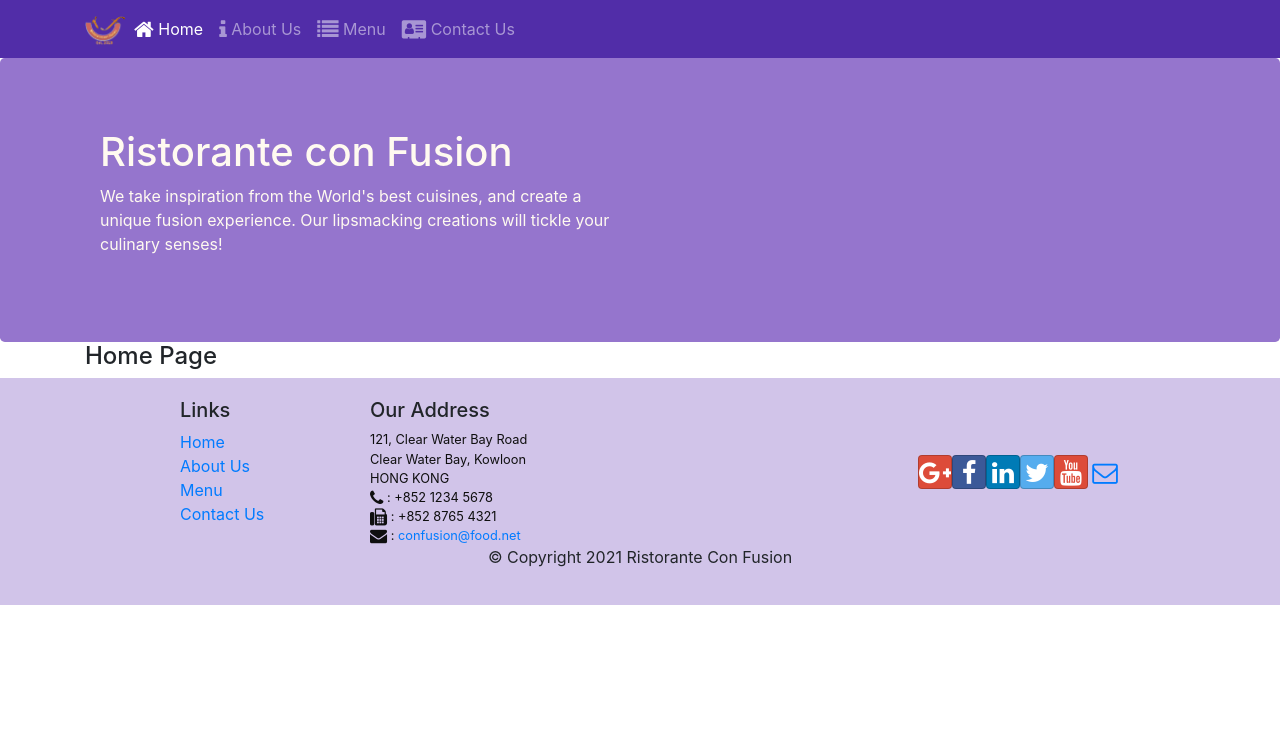
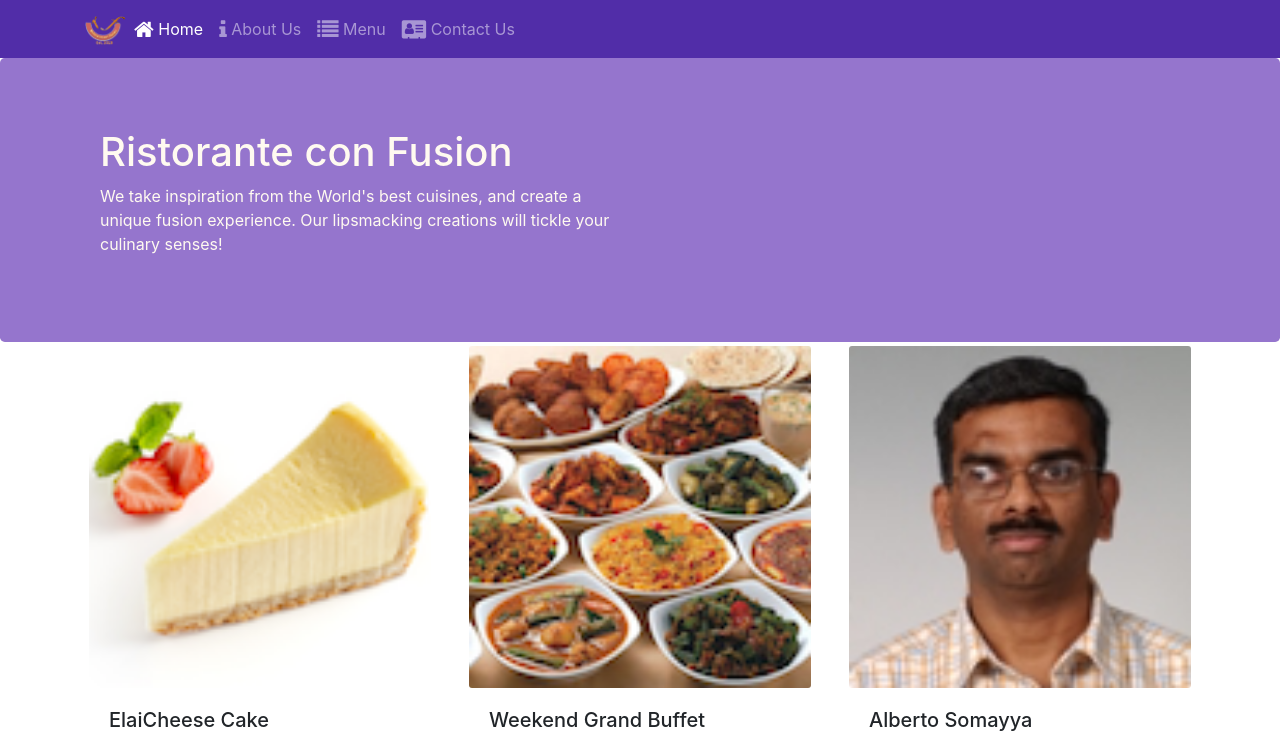
Before and after one commit to InternDevs/coursera-react, a React (Create React App) app: page /home in a window 1280 px wide. Shown: the top 738 px of the page. Built offline with nearby package versions, Linux system fonts and the light colour scheme.

Commit message:
Single Page Applications session 1

```diff
--- /dev/null
+++ b/src/components/ContactComponent.jsx
@@ -0,0 +1,36 @@
+import React from "react";
+
+const Contact = (props)=>{
+    return(
+        <div className="container">
+            <div className="row row-content">
+                <div className="col-12">
+                <h3>Location Information</h3>
+                </div>
+                <div className="col-12 col-sm-4 offset-sm-1">
+                        <h5>Our Address</h5>
+                        <address>
+                        121, Clear Water Bay Road<br />
+                        Clear Water Bay, Kowloon<br />
+                        HONG KONG<br />
+                        <i className="fa fa-phone"></i>: +852 1234 5678<br />
+                        <i className="fa fa-fax"></i>: +852 8765 4321<br />
+                        <i className="fa fa-envelope"></i>: <a href="mailto:confusion@food.net">confusion@food.net</a>
+                        </address>
+                </div>
+                <div className="col-12 col-sm-6 offset-sm-1">
+                    <h5>Map of our Location</h5>
+                </div>
+                <div className="col-12 col-sm-11 offset-sm-1">
+                    <div className="btn-group" role="group">
+                        <a role="button" className="btn btn-primary" href="tel:+85212345678"><i className="fa fa-phone"></i> Call</a>
+                        <a role="button" className="btn btn-info" href="https://www.skype.com" target="_blank" rel="noreferrer"><i className="fa fa-skype"></i> Skype</a>
+                        <a role="button" className="btn btn-success" href="mailto:confusion@food.net"><i className="fa fa-envelope-o"></i> Email</a>
+                    </div>
+                </div>
+            </div>
+        </div>
+    );
+};
+
+export default Contact;
--- a/src/components/HomeComponent.jsx
+++ b/src/components/HomeComponent.jsx
@@ -1,9 +1,35 @@
 import React from "react";
+import { Card, CardImg, CardText, CardBody,
+    CardTitle, CardSubtitle} from 'reactstrap';
+
+function RenderCard({item}) {
+    return(
+        <Card className="border-0">
+            <CardImg src={item.image} alt={item.name} />
+            <CardBody>
+            <CardTitle>{item.name}</CardTitle>
+            {item.designation ? <CardSubtitle>{item.designation}</CardSubtitle> : null }
+            <CardText>{item.description}</CardText>
+            </CardBody>
+        </Card>
+    );
+}
 
 const Home = (props) => {
+    console.log(props.dish);
     return(
         <div className="container">
-            <h4>Home Page</h4>
+            <div className="row align-items-start">
+                <div className="col-12 col-md m-1">
+                    <RenderCard item={props.dish} />
+                </div>
+                <div className="col-12 col-md m-1">
+                    <RenderCard item={props.promotion} />
+                </div>
+                <div className="col-12 col-md m-1">
+                    <RenderCard item={props.leader} />
+                </div>
+            </div>
         </div>
     );
 };
--- a/src/components/MainComponent.jsx
+++ b/src/components/MainComponent.jsx
@@ -2,9 +2,12 @@ import React, { Component } from 'react';
 import Header from './HeaderComponent';
 import Home from './HomeComponent';
 import Menu from './MenuComponent';
+import Contact from './ContactComponent';
 import DishDetail from "./DishDetailComponent";
 import Footer from './FooterComponent';
 import {dishes} from '../shared/dishes.json';
+import {promotions} from '../shared/promotions.json';
+import {leaders} from '../shared/leaders.json';
 import { Switch, Route, Redirect } from 'react-router-dom';
 
 class Main extends Component {
@@ -12,12 +15,21 @@ class Main extends Component {
         super(props);
         this.state = {
             dishes,
+            promotions,
+            leaders
         };
     }
 
     render(){
         const HomePage = ()=>{
-            return(<Home />)
+            /* console.table(this.state.dishes.filter((dish) => dish.featured)[0]); */
+            return(
+                <Home
+                    dish={this.state.dishes.filter((dish) => dish.featured)[0]}
+                    promotion={this.state.promotions.filter((promo) => promo.featured)[0]}
+                    leader={this.state.leaders.filter((leader) => leader.featured)[0]}
+                />
+            );
         };
 
         return (
@@ -26,6 +38,7 @@ class Main extends Component {
                 <Switch>
                     <Route path='/home' component={HomePage} />
                     <Route exact path='/menu' component={() => <Menu dishes={this.state.dishes} onClick={()=>null}/>} />
+                    <Route path='/contact' component={()=> <Contact />} />
                     <Redirect to="/home" />
                 </Switch>
             <Footer />
--- /dev/null
+++ b/src/shared/leaders.json
@@ -0,0 +1,40 @@
+{
+    "leaders": [
+        {
+            "id": 0,
+            "name": "Peter Pan",
+            "image": "/assets/images/alberto.png",
+            "designation": "Chief Epicurious Officer",
+            "abbr": "CEO",
+            "featured": false,
+            "description": "Our CEO, Peter, credits his hardworking East Asian immigrant parents who undertook the arduous journey to the shores of America with the intention of giving their children the best future. His mother's wizardy in the kitchen whipping up the tastiest dishes with whatever is available inexpensively at the supermarket, was his first inspiration to create the fusion cuisines for which The Frying Pan became well known. He brings his zeal for fusion cuisines to this restaurant, pioneering cross-cultural culinary connections."
+        },
+        {
+            "id": 1,
+            "name": "Dhanasekaran Witherspoon",
+            "image": "/assets/images/alberto.png",
+            "designation": "Chief Food Officer",
+            "abbr": "CFO",
+            "featured": false,
+            "description": "Our CFO, Danny, as he is affectionately referred to by his colleagues, comes from a long established family tradition in farming and produce. His experiences growing up on a farm in the Australian outback gave him great appreciation for varieties of food sources. As he puts it in his own words, Everything that runs, wins, and everything that stays, pays!"
+        },
+        {
+            "id": 2,
+            "name": "Agumbe Tang",
+            "image": "/assets/images/alberto.png",
+            "designation": "Chief Taste Officer",
+            "abbr": "CTO",
+            "featured": false,
+            "description": "Blessed with the most discerning gustatory sense, Agumbe, our CFO, personally ensures that every dish that we serve meets his exacting tastes. Our chefs dread the tongue lashing that ensues if their dish does not meet his exacting standards. He lives by his motto, You click only if you survive my lick."
+        },
+        {
+            "id": 3,
+            "name": "Alberto Somayya",
+            "image": "/assets/images/alberto.png",
+            "designation": "Executive Chef",
+            "abbr": "EC",
+            "featured": true,
+            "description": "Award winning three-star Michelin chef with wide International experience having worked closely with whos-who in the culinary world, he specializes in creating mouthwatering Indo-Italian fusion experiences. He says, Put together the cuisines from the two craziest cultures, and you get a winning hit! Amma Mia!"
+        }
+    ]
+}
--- /dev/null
+++ b/src/shared/promotions.json
@@ -0,0 +1,12 @@
+{
+    "promotions": [{
+        "id": 0,
+        "name": "Weekend Grand Buffet",
+        "image": "/assets/images/buffet.png",
+        "label": "New",
+        "price": "19.99",
+        "featured": true,
+        "description": "Featuring mouthwatering combinations with a choice of five different salads, six enticing appetizers, six main entrees and five choicest desserts. Free flowing bubbly and soft drinks. All for just $19.99 per person"
+      }
+    ]
+}
```
Also changed, not shown: src/shared/dishes.json (+8 -61 lines).
